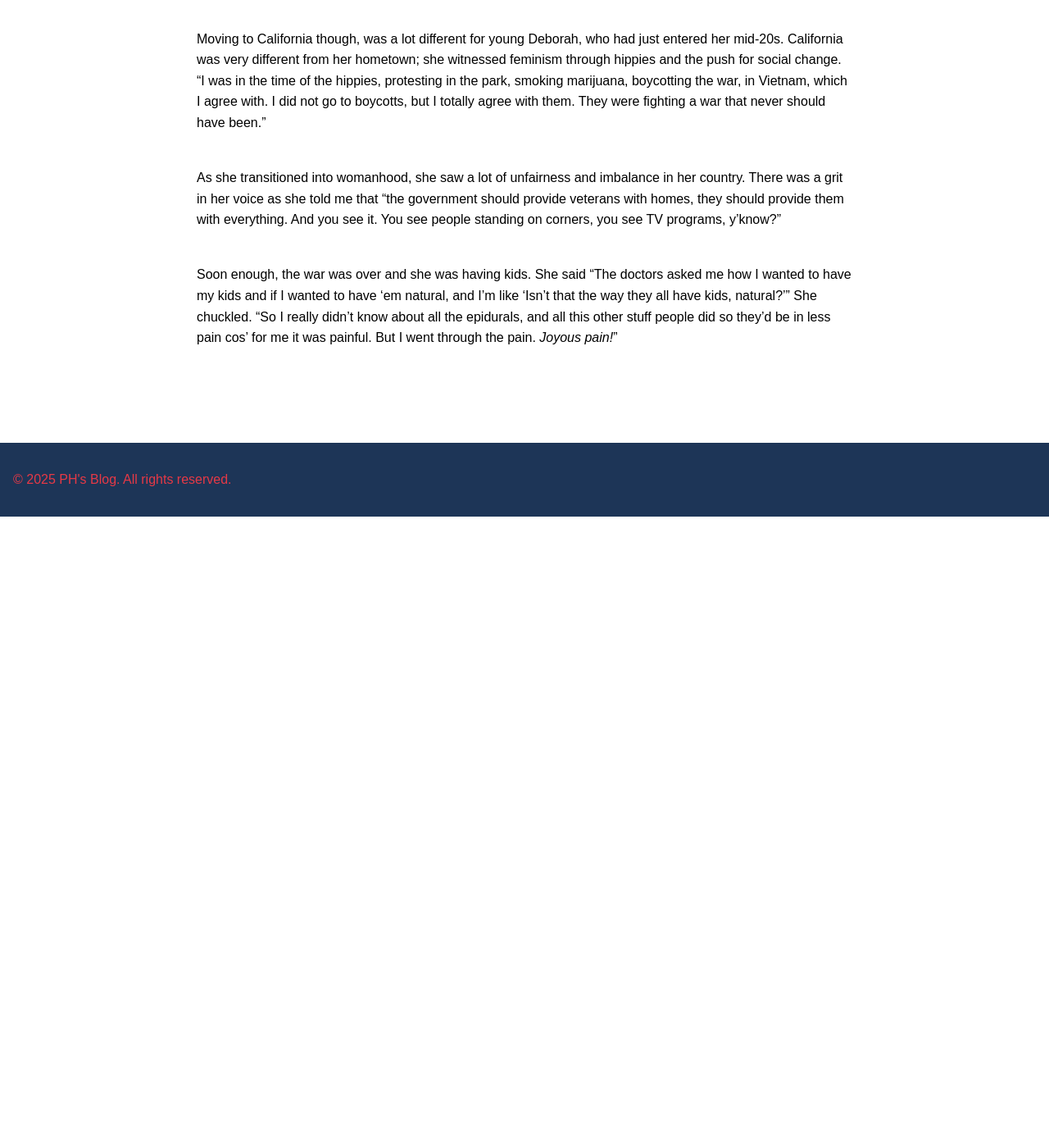
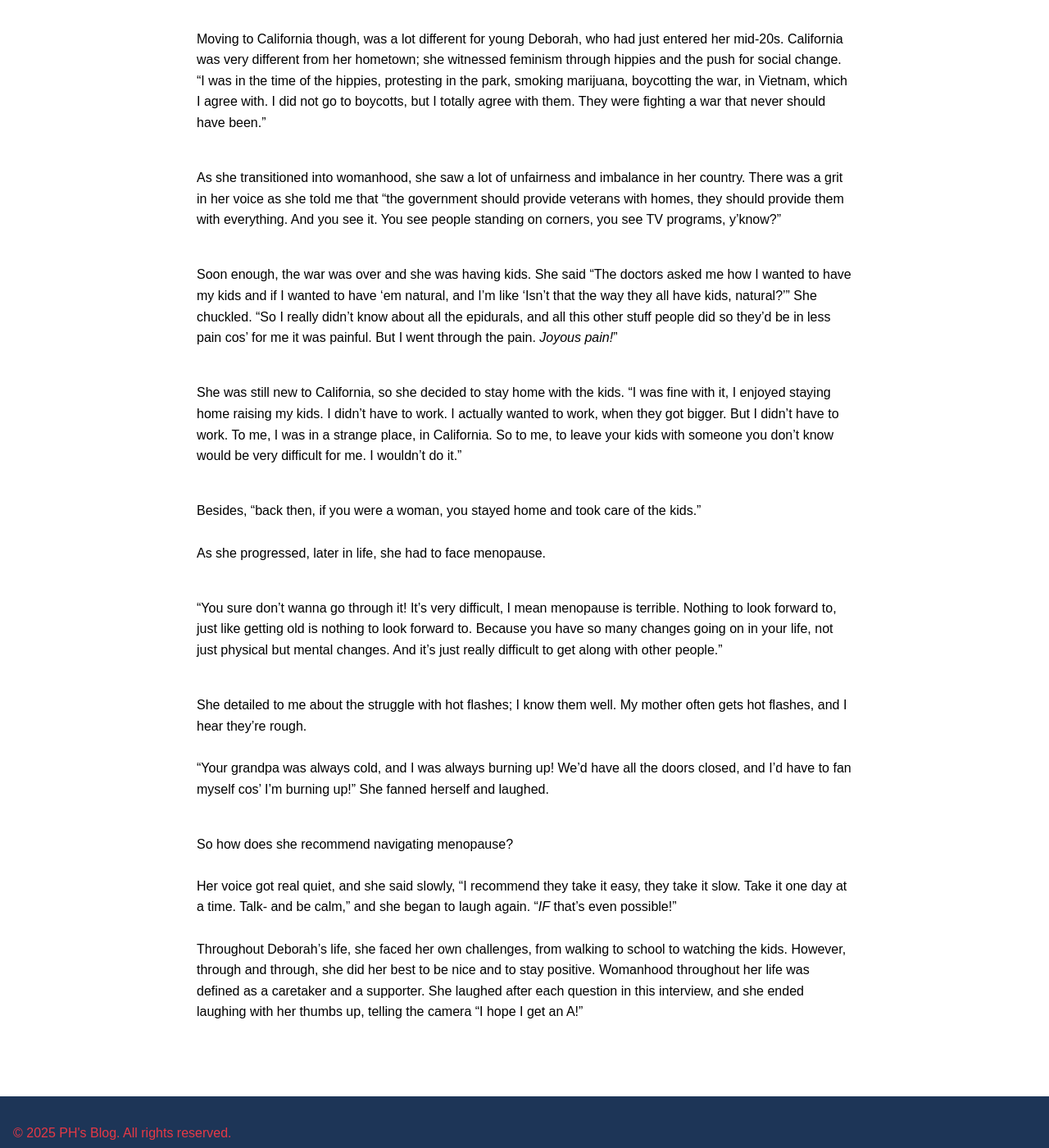
Before and after one commit to CaptainSapphire/PH-s-Blog, a Jekyll site: the page built from _posts/2025-02-23-English-article.md, in a window 1280 px wide and 1400 px high, scrolled down 644 px. Shown: the whole window at 82% size. Built offline with Jekyll 4.4.1, drawn with Linux system fonts in a browser that asks for light colours; our own code applies the rules of GitHub Pages for plain Markdown files; before the commit the page ends 1274 px from its top, so only the background shows below that.

Commit message:
Update 2025-02-23-English-article.md

```diff
--- a/_posts/2025-02-23-English-article.md
+++ b/_posts/2025-02-23-English-article.md
@@ -25,3 +25,17 @@ Soon enough, the war was over and she was having kids. She said
 ‘Isn’t that the way they all have kids, natural?’” She chuckled. “So I really didn’t know about all the epidurals,
 and all this other stuff people did so they’d be in less pain cos’ for me it was painful.
 But I went through the pain. *Joyous pain!*” <br><br>
+
+She was still new to California, so she decided to stay home with the kids. “I was fine with it, I enjoyed staying home raising my kids. I didn’t have to work. I actually wanted to work, when they got bigger. But I didn’t have to work. To me, I was in a strange place, in California. So to me, to leave your kids with someone you don’t know would be very difficult for me. I wouldn’t do it.” <br><br>
+
+Besides, “back then, if you were a woman, you stayed home and took care of the kids.” <br><br>
+As she progressed, later in life, she had to face menopause.  <br><br>
+
+“You sure don’t wanna go through it! It’s very difficult, I mean menopause is terrible. Nothing to look forward to, just like getting old is nothing to look forward to. Because you have so many changes going on in your life, not just physical but mental changes. And it’s just really difficult to get along with other people.” <br><br>
+
+She detailed to me about the struggle with hot flashes; I know them well. My mother often gets hot flashes, and I hear they’re rough. <br><br>
+“Your grandpa was always cold, and I was always burning up! We’d have all the doors closed, and I’d have to fan myself cos’ I’m burning up!” She fanned herself and laughed. <br><br>
+
+So how does she recommend navigating menopause? <br><br>
+Her voice got real quiet, and she said slowly, “I recommend they take it easy, they take it slow. Take it one day at a time. Talk- and be calm,” and she began to laugh again. “*IF* that’s even possible!” <br><br>
+Throughout Deborah’s life, she faced her own challenges, from walking to school to watching the kids. However, through and through, she did her best to be nice and to stay positive. Womanhood throughout her life was defined as a caretaker and a supporter. She laughed after each question in this interview, and she ended laughing with her thumbs up, telling the camera “I hope I get an A!”
```
